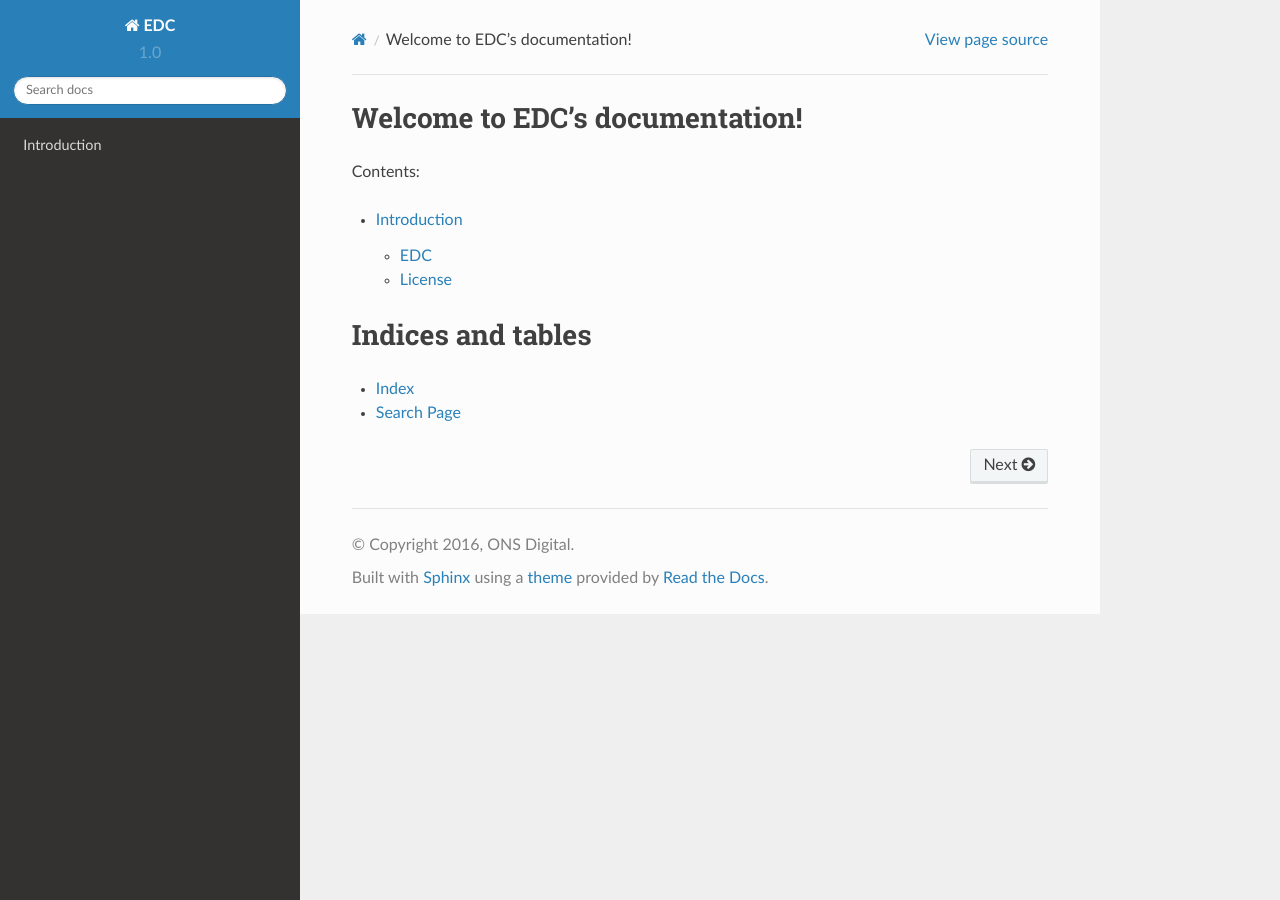
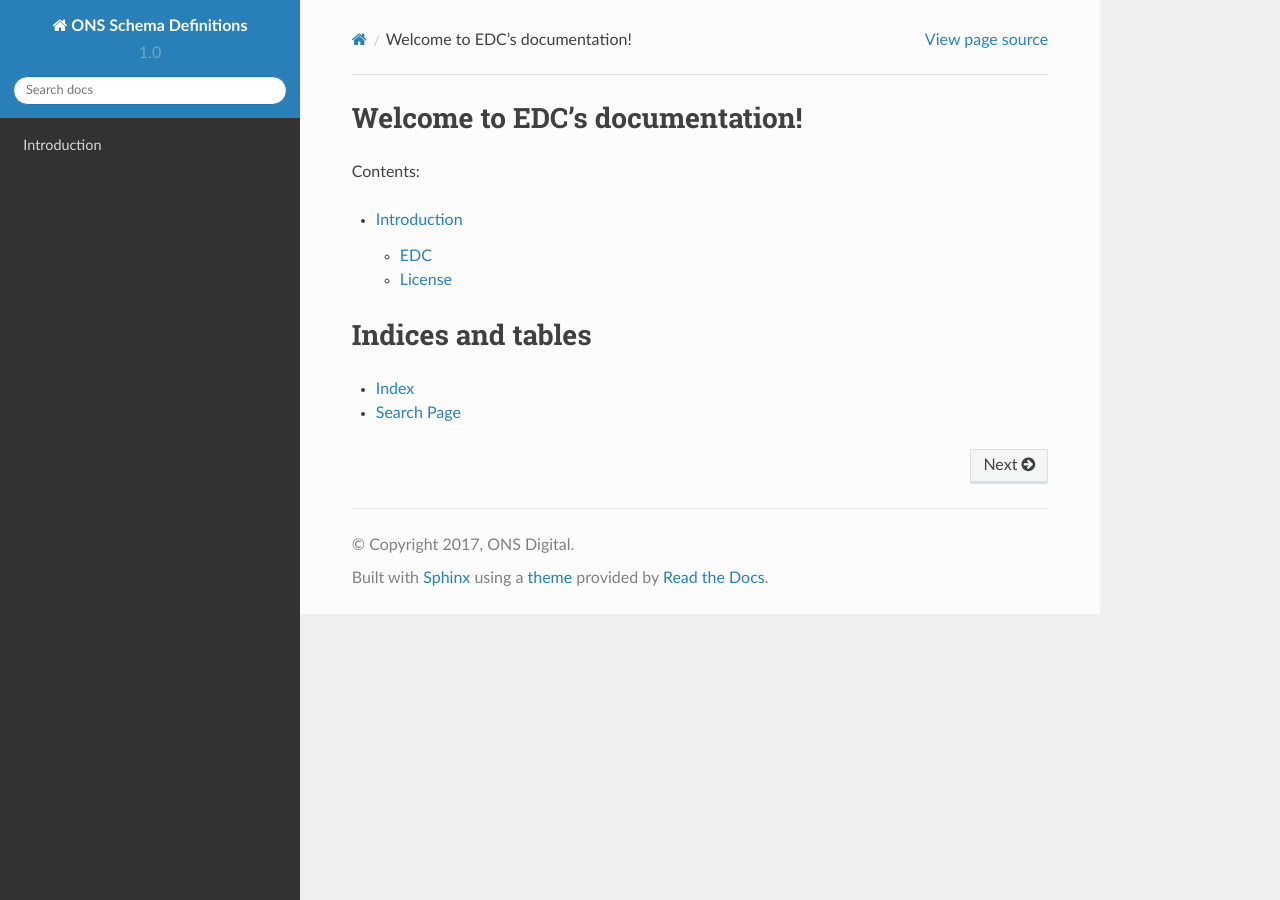
Before and after one commit to ONSdigital/ons-schema-definitions, a Sphinx documentation site: the page built from docs/index.rst, in a window 1280 px wide. Built offline with Sphinx 7.4.7 and the Read the Docs theme 2.0.0, drawn with Linux system fonts in a browser that asks for light colours; pages that are not in the unit, such as notebooks, are missing from menus.

Commit message:
Renamed project to ONS, not EDC

```diff
--- a/docs/conf.py
+++ b/docs/conf.py
@@ -45,8 +45,8 @@ source_suffix = '.rst'
 master_doc = 'index'
 
 # General information about the project.
-project = u'EDC'
-copyright = u'2016, ONS Digital'
+project = u'ONS Schema Definitions'
+copyright = u'2017, ONS Digital'
 author = u'ONS Digital'
 
 # The version info for the project you're documenting, acts as replacement for
@@ -272,8 +272,8 @@ man_pages = [
 # (source start file, target name, title, author,
 #  dir menu entry, description, category)
 texinfo_documents = [
-    (master_doc, 'EDC', u'EDC Documentation',
-     author, 'EDC', 'One line description of project.',
+    (master_doc, 'ONS', u'ONS Documentation',
+     author, 'ONS', 'ONS Schema Definitions.',
      'Miscellaneous'),
 ]
 
```
